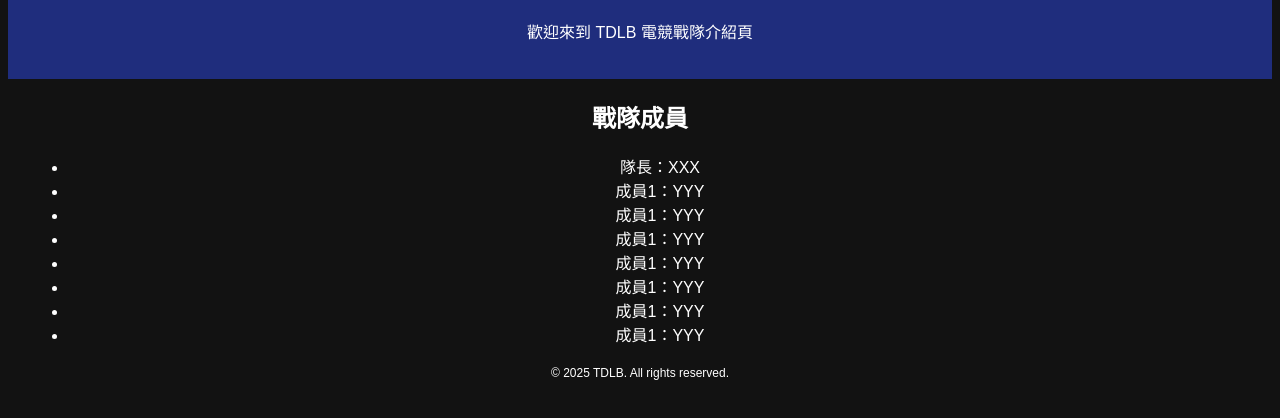
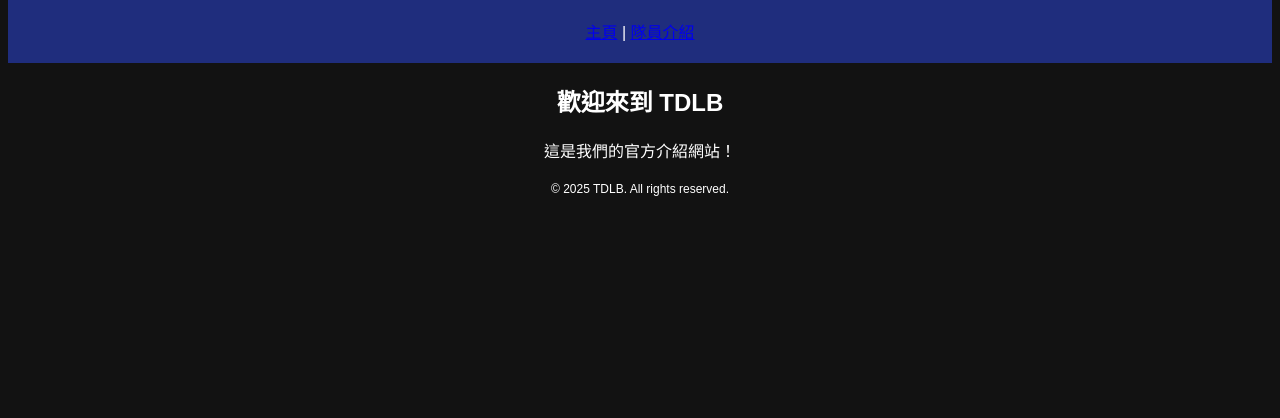
Before and after one commit to willis0102/TDLB, a plain HTML site: page index.html in a window 1280 px wide. Shown: the part 98-516 px from the top of the page. Drawn offline with Linux system fonts and the light colour scheme.

Commit message:
Update index.html

```diff
--- a/index.html
+++ b/index.html
@@ -3,27 +3,21 @@
 <head>
     <meta charset="UTF-8">
     <meta name="viewport" content="width=device-width, initial-scale=1.0">
-    <title>TDLB 戰隊介紹</title>
+    <title>TDLB 戰隊</title>
     <link rel="stylesheet" href="style.css">
 </head>
 <body>
     <header>
         <h1>TDLB 戰隊</h1>
-        <p>歡迎來到 TDLB 電競戰隊介紹頁</p>
+        <nav>
+            <a href="index.html">主頁</a> |
+            <a href="members.html">隊員介紹</a>
+        </nav>
     </header>
 
-    <section id="members">
-        <h2>戰隊成員</h2>
-        <ul>
-            <li>隊長：XXX</li>
-            <li>成員1：YYY</li>
-                <li>成員1：YYY</li>
-                <li>成員1：YYY</li>
-                <li>成員1：YYY</li>
-                <li>成員1：YYY</li>
-                <li>成員1：YYY</li>
-                <li>成員1：YYY</li>
-        </ul>
+    <section>
+        <h2>歡迎來到 TDLB</h2>
+        <p>這是我們的官方介紹網站！</p>
     </section>
 
     <footer>
```
